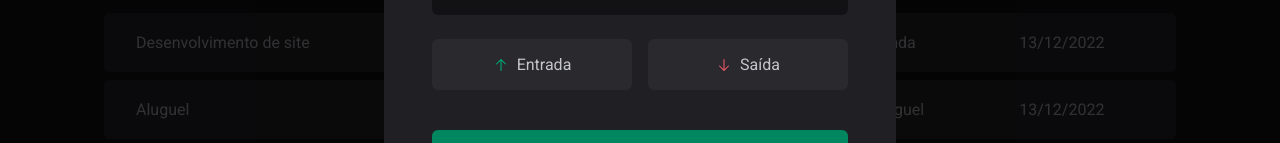
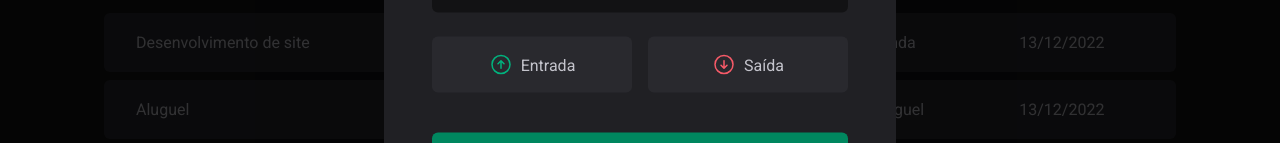
Before and after one commit to GersonDantas/dity-money, a React (Vite) app: page / in a window 1280 px wide. Both pictures are taken after a click on the button "Nova transação". Shown: the part 421-564 px from the top of the page. Built offline with nearby package versions, Linux system fonts and the light colour scheme.

Commit message:
feat(NewTransactionModal): implement radio group for transaction type selection

```diff
--- a/package.json
+++ b/package.json
@@ -11,6 +11,7 @@
   },
   "dependencies": {
     "@phosphor-icons/react": "^2.1.7",
+    "@radix-ui/react-radio-group": "^1.2.2",
     "@radix-ui/themes": "^3.1.6",
     "react": "^18.3.1",
     "react-dom": "^18.3.1",
--- a/src/components/NewTransactionModal/index.tsx
+++ b/src/components/NewTransactionModal/index.tsx
@@ -1,6 +1,6 @@
 import * as Dialog from "@radix-ui/react-dialog";
 import { CloseButton, Content, Overlay, TransactionType, TransactionTypeButton } from './styles';
-import { ArrowDown, ArrowUp, X } from '@phosphor-icons/react';
+import { ArrowCircleDown, ArrowCircleUp, X } from '@phosphor-icons/react';
 
 export function NewTransactionModal () {
   return (
@@ -20,13 +20,13 @@ export function NewTransactionModal () {
           <input type="text" placeholder="Categoria" required />
 
           <TransactionType>
-            <TransactionTypeButton variant="income">
-              <ArrowUp />
+            <TransactionTypeButton value="income" variant="income">
+              <ArrowCircleUp size={24} />
               Entrada
             </TransactionTypeButton>
 
-            <TransactionTypeButton variant="outcome">
-              <ArrowDown />
+            <TransactionTypeButton value="outcome" variant="outcome">
+              <ArrowCircleDown size={24} />
               Saída
             </TransactionTypeButton>
           </TransactionType>
--- a/src/components/NewTransactionModal/styles.ts
+++ b/src/components/NewTransactionModal/styles.ts
@@ -1,5 +1,6 @@
 import { styled } from 'styled-components';
 import * as Dialog from "@radix-ui/react-dialog";
+import * as RadioGroup from '@radix-ui/react-radio-group';
 
 export const Overlay = styled(Dialog.Overlay)`
   position: fixed;
@@ -64,7 +65,7 @@ export const CloseButton = styled(Dialog.Close)`
   color: ${props => props.theme["gray-500"]};
 `
 
-export const TransactionType = styled.div`
+export const TransactionType = styled(RadioGroup.Root)`
   display: grid;
   grid-template-columns: repeat(2, 1fr);
   gap: 1rem;
@@ -75,7 +76,7 @@ interface TransactionTypeButtonProps {
   variant: 'income' | 'outcome';
 }
 
-export const TransactionTypeButton = styled.button<TransactionTypeButtonProps>`
+export const TransactionTypeButton = styled(RadioGroup.Item)<TransactionTypeButtonProps>`
   background: ${props => props.theme["gray-700"]};
   padding: 1rem;
   display: flex;
@@ -90,4 +91,23 @@ export const TransactionTypeButton = styled.button<TransactionTypeButtonProps>`
   svg {
     color: ${props => props.variant === 'income' ? props.theme["green-300"] : props.theme["red-300"]};
   }
+
+  &[data-state="unchecked"]:hover {
+    transition: background-color 0.2s;
+    background: ${props => props.theme["gray-600"]};
+  }
+
+  &[data-state="checked"] {
+    color: ${props => props.theme.white};
+    background: ${props => props.variant === 'income' ? props.theme["green-500"] : props.theme["red-500"]};
+    border: 0;
+
+    &:focus {
+      outline: 2px solid ${props => props.variant === 'income' ? props.theme["green-500"] : props.theme["red-500"]};
+    }
+
+    svg {
+      color: ${props => props.theme.white};
+    }
+  }
 `
```
Also changed, not shown: 1 other file (tests, documents, lock files or other folders).
